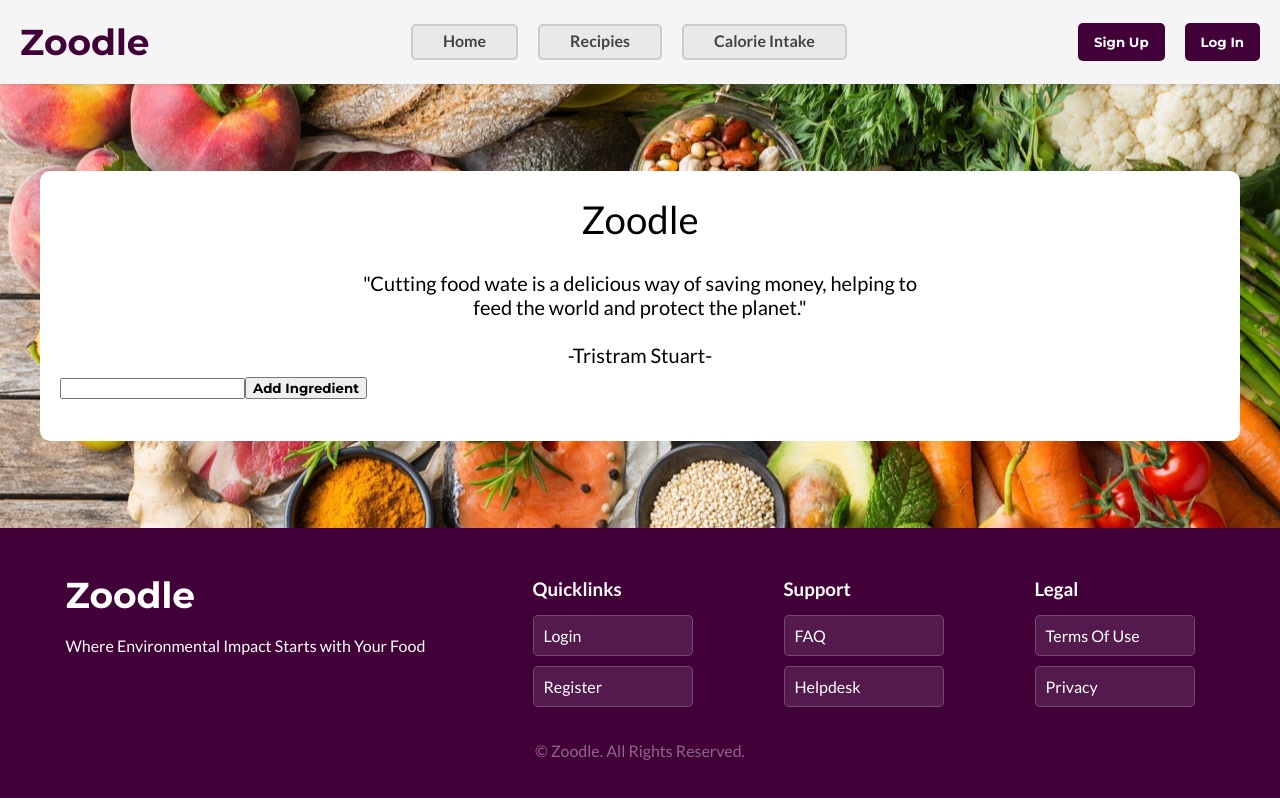
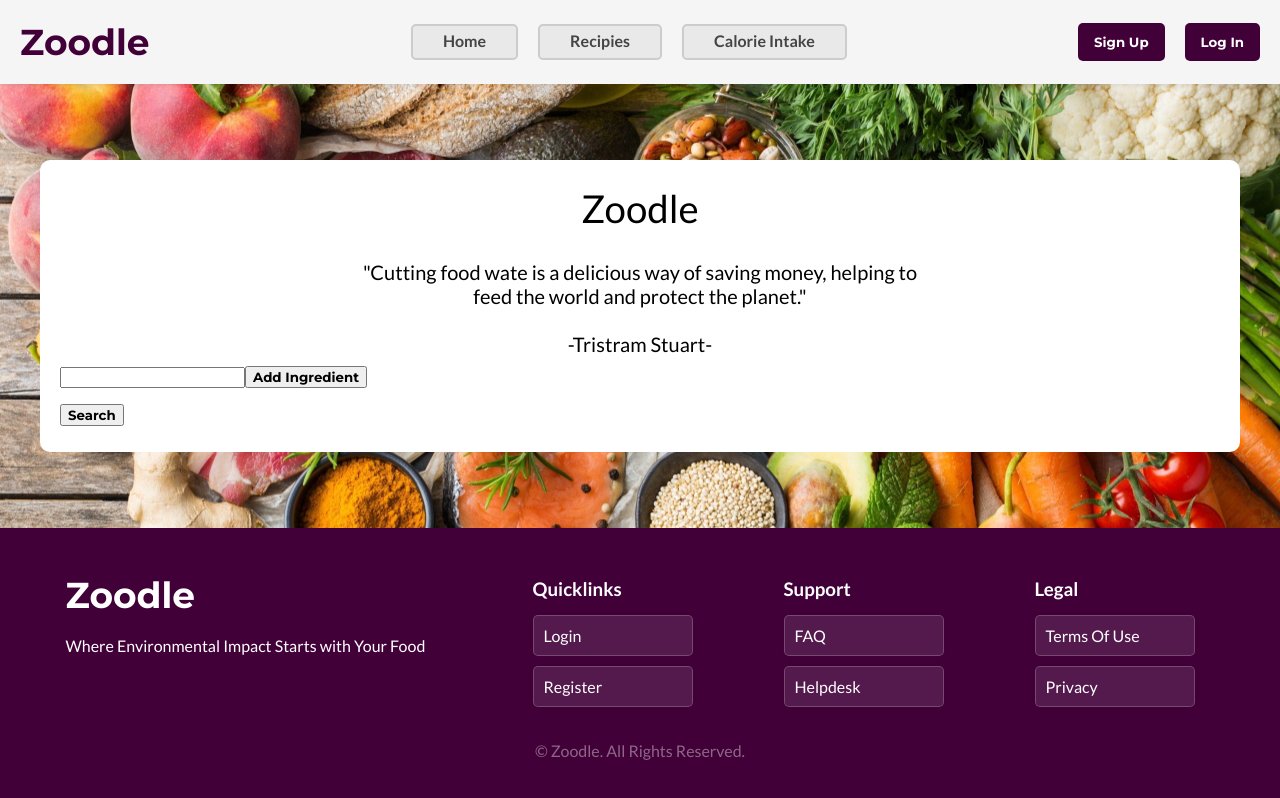
Before and after one commit to mr-mohit/RecipeApp_SoftDeve_Group1, a React (Create React App) app in the folder zoodle/: page / in a window 1280 px wide. Built offline with nearby package versions, Linux system fonts and the light colour scheme.

Commit message:
search button

```diff
--- a/zoodle/src/pages/Homepage.js
+++ b/zoodle/src/pages/Homepage.js
@@ -27,6 +27,7 @@ function HomePage() {
                     <NewIngredient onAddIngredient={addNewIngredientHandler} />
                     <IngredientList ingredients={ingredientArray}/>
                 </div>
+                <button>Search</button>
             </div>
         </div>
     )
```
